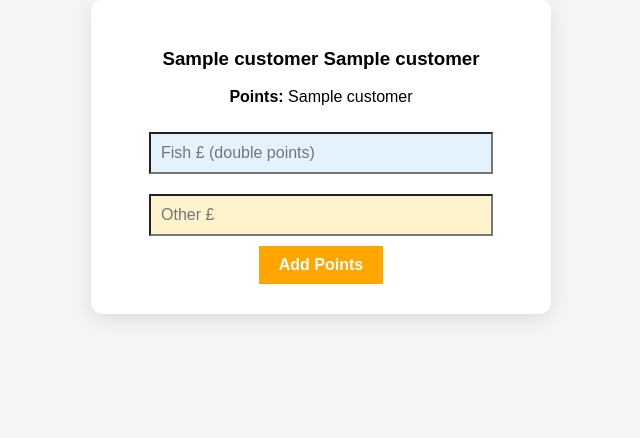
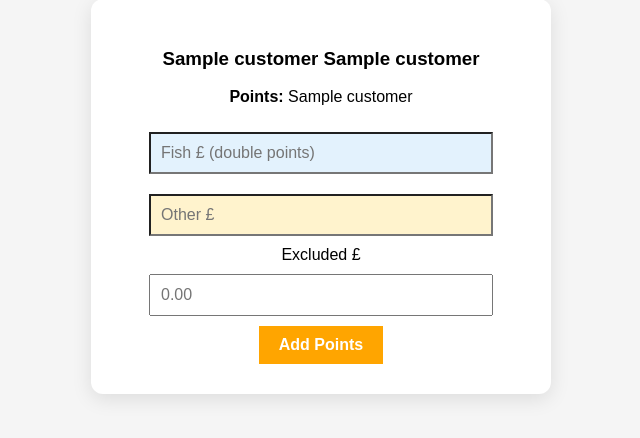
Before and after one commit to newportpetsuk-lab/newport-pets-loyalty, a Flask app: template templates/scan.html in a window 1280 px wide. Shown: the part 309-747 px from the top of the page, without its empty margins (319-959 px from the left). Run offline with Flask 3, Linux system fonts and the light colour scheme; the template is opened without the code that fills it: most values are stand-ins (such as "Sample title", 1, 10 or a date in 2020).

Commit message:
Update scan.html

```diff
--- a/templates/scan.html
+++ b/templates/scan.html
@@ -80,6 +80,9 @@
         <!-- 🛍 Other items -->
         <input type="text" name="other_amount" class="other" placeholder="Other £">
 
+        <label>Excluded £</label>
+        <input type="number" step="0.01" name="excluded_amount" placeholder="0.00">
+
         <br>
 
         <button type="submit">Add Points</button>
```
